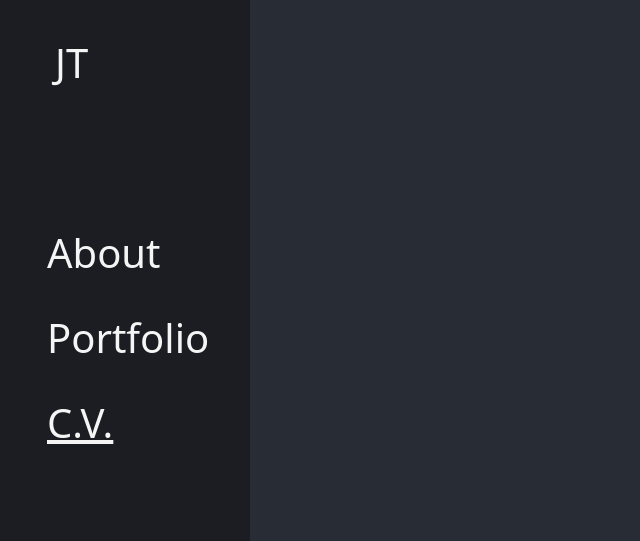
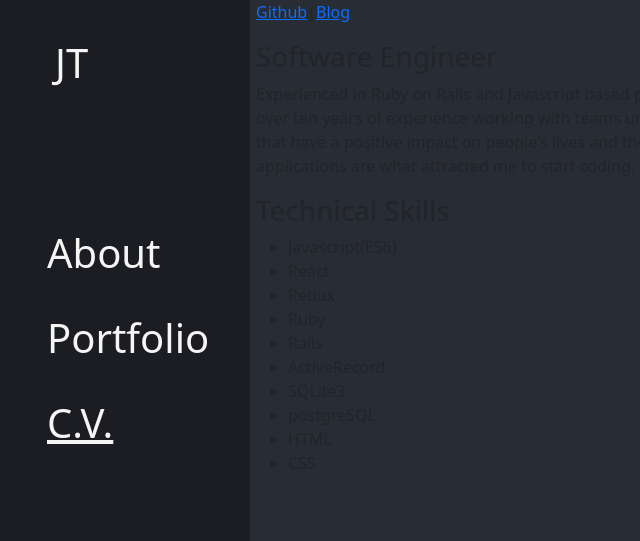
Before and after one commit to B0NG0FURY/b0ng0fury.github.io, a React (Create React App) app: page / in a window 1280 px wide. Both pictures are taken after a click on the button "C.V.". Shown: the top 541 px of the page, without its empty margins (0-640 px from the left). Built offline with nearby package versions, Linux system fonts and the light colour scheme.

Commit message:
created Cv component and added links, intro, and technical skills to it. imported Cv component and added it to components list in App.js

```diff
--- a/src/App.js
+++ b/src/App.js
@@ -6,6 +6,7 @@ import Welcome from './components/Welcome';
 import Nav from './components/Nav';
 import AboutContainer from './containers/AboutContainer';
 import Portfolio from './components/Portfolio';
+import Cv from './components/Cv';
 
 function App() {
   const [active, setActive] = useState("Welcome");
@@ -16,6 +17,7 @@ function App() {
         {active === "Welcome" && <Welcome />}
         {active === "About" && <AboutContainer />}
         {active === "Portfolio" && <Portfolio />}
+        {active === "CV" && <Cv />}
       </section>
     </div>
   );
--- /dev/null
+++ b/src/components/Cv.js
@@ -0,0 +1,46 @@
+export default function Cv() {
+    return (
+        <article className="cv-container">
+            <section className="cv-section">
+                <p id="cv-links">
+                    <a
+                        href="https://github.com/B0NG0FURY"
+                        target="_blank"
+                        rel="noopener noreferrer"
+                    >
+                        Github
+                    </a>
+                     |
+                    <a
+                        href="http://medium.com/@jtroutmanman"
+                        target="_blank"
+                        rel="noopener noreferrer"
+                    >
+                        Blog
+                    </a>
+                </p>
+            </section>
+            <section className="cv-section">
+                <h3 class="section-title">Software Engineer</h3>
+                <p id="intro-body">
+                    Experienced in Ruby on Rails and Javascript based programming. Possess strong skills in problem solving and project management, with over ten years of experience working with teams under pressure to quickly ameliorate process functions. I enjoy working on projects that have a positive impact on people's lives and the creativity, collaboration, and troubleshooting involved with creating those applications are what attracted me to start coding.
+                </p>
+            </section>
+            <section className="cv-section">
+                <h3 class="section-title">Technical Skills</h3>
+                <ul>
+                    <li>Javascript(ES6)</li>
+                    <li>React</li>
+                    <li>Redux</li>
+                    <li>Ruby</li>
+                    <li>Rails</li>
+                    <li>ActiveRecord</li>
+                    <li>SQLite3</li>
+                    <li>postgreSQL</li>
+                    <li>HTML</li>
+                    <li>CSS</li>
+                </ul>
+            </section>
+        </article>
+    )
+}
```
